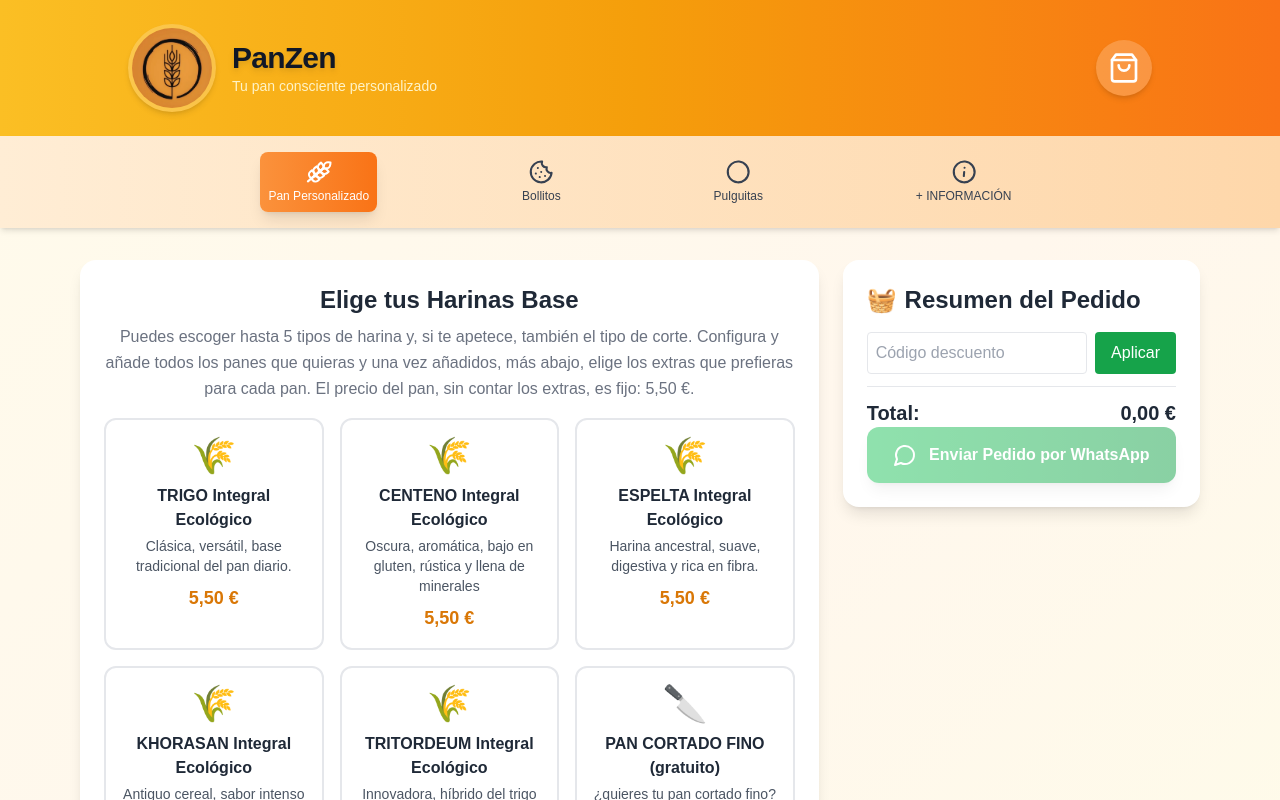
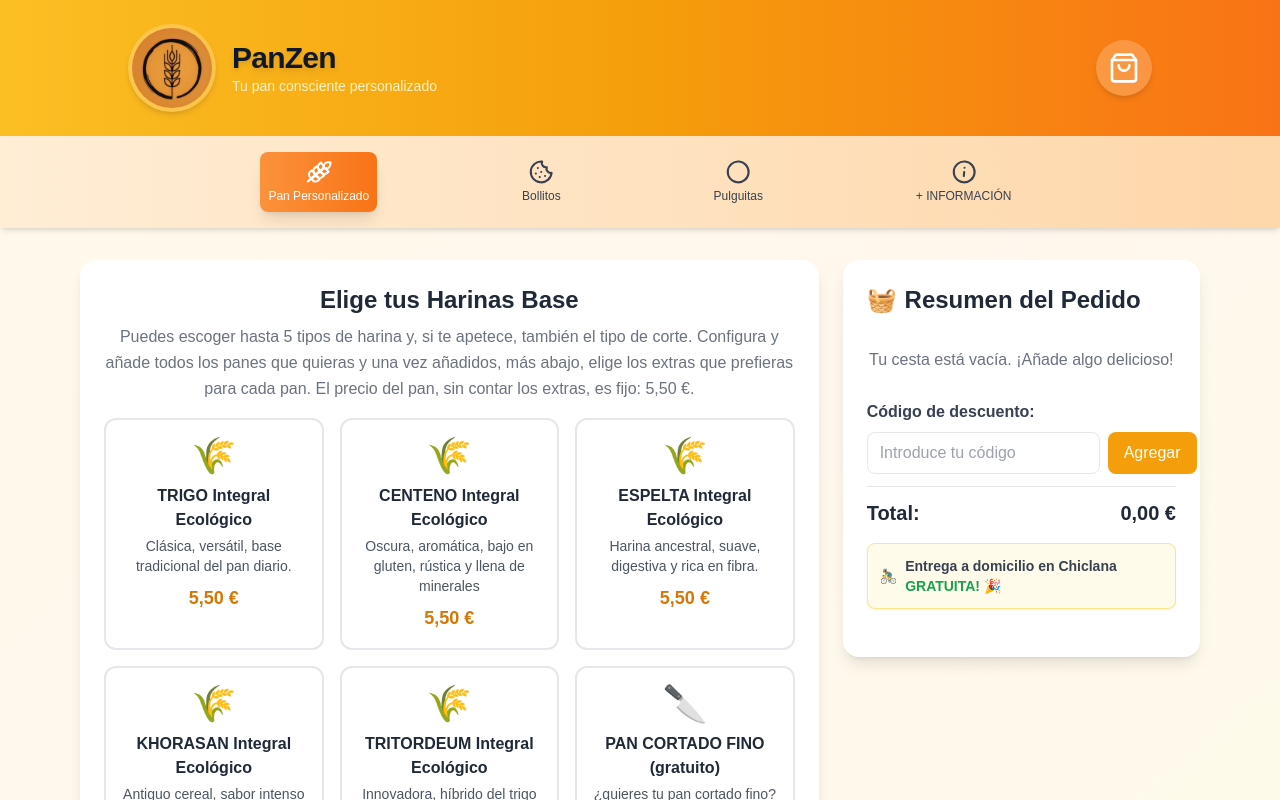
Before and after one commit to ruiznietocom-web/panes4, a React (Create React App) app: page / in a window 1280 px wide. Shown: the top 800 px of the page. Built offline with nearby package versions, Linux system fonts and the light colour scheme.

Commit message:
Update OrderSummary.js

```diff
--- a/src/components/OrderSummary.js
+++ b/src/components/OrderSummary.js
@@ -1,3 +1,4 @@
+
 import React from 'react';
 import { motion } from 'framer-motion';
 import { ShoppingBag, MessageCircle, Trash2 } from 'lucide-react';
@@ -5,106 +6,75 @@ import { bollitos, pulguitas } from '../data/products';
 import { formatPrice } from '../utils/formatPrice';
 
 const OrderSummary = ({ cartItems, onSendWhatsApp, onRemoveItem }) => {
-  // Extras opcionales (propina, café, cerveza)
   const optionalExtras = [
     { id: 'propina', name: 'Toma una Propina!', price: 0.50, icon: '💰' },
     { id: 'cafe', name: 'Toma para un Café!', price: 1.00, icon: '☕' },
     { id: 'cerveza', name: 'Tómate una Cerveza a mi Salud!', price: 1.50, icon: '🍺' },
   ];
 
-  // Estado para extras opcionales
   const [selectedOptionalExtras, setSelectedOptionalExtras] = React.useState([]);
 
-  // Estado para el código de descuento introducido
+  // 🔥 Estados para descuentos
   const [discountCode, setDiscountCode] = React.useState("");
-  const [appliedDiscount, setAppliedDiscount] = React.useState(null);
+  const [discount, setDiscount] = React.useState(0);
+  const [discountMessage, setDiscountMessage] = React.useState("");
 
-  // Lista de descuentos configurables
-  const discountCodes = {
-    PANZEN30: { type: "percent", value: 30, min: 30 }, // -30% si gasto > 30€
-    PAN10: { type: "percent", value: 10, min: 0 }, // -10% siempre
-    FREESHIP: { type: "shipping", value: 5, min: 20 }, // Simulación envío gratis
-  };
-
-  // Cambiar selección de extras opcionales
   const toggleOptionalExtra = (extra) => {
     setSelectedOptionalExtras(prev =>
       prev.includes(extra.id) ? prev.filter(id => id !== extra.id) : [...prev, extra.id]
     );
   };
 
-  // Filtrar items por tipo
   const pansPersonalizados = cartItems.filter(item => item.type === 'panPersonalizado');
   const bollitosInCart = cartItems.filter(item => item.type === 'bollito');
   const pulguitasInCart = cartItems.filter(item => item.type === 'pulguita');
 
-  // Calcular total (sin descuentos)
-  const calculateSubtotal = () => {
+  const calculateTotal = () => {
     let total = 0;
-    // Panes personalizados con extras
     pansPersonalizados.forEach(p => {
       const extrasTotal = p.extras?.reduce((acc, e) => acc + e.price, 0) || 0;
       total += p.price + extrasTotal;
     });
-    // Bollitos
     bollitosInCart.forEach(item => {
       const b = bollitos.find(b => b.id === item.id);
       if (b) total += b.price * item.quantity;
     });
-    // Pulguitas
     pulguitasInCart.forEach(item => {
       const p = pulguitas.find(p => p.id === item.id);
       if (p) total += p.price * item.quantity;
     });
-    // Extras opcionales
     selectedOptionalExtras.forEach(id => {
       const e = optionalExtras.find(opt => opt.id === id);
       if (e) total += e.price;
     });
-    return total;
+
+    // 🔥 Aplica descuento si existe
+    if (discount > 0 && total > 30) {
+      total = total - total * discount;
+    }
+
+    return total.toFixed(2);
   };
 
-  // Calcular total con descuento aplicado
-  const calculateTotal = () => {
-    const subtotal = calculateSubtotal();
-    if (!appliedDiscount) return subtotal;
-
-    // Si el pedido no cumple condiciones (min)
-    if (subtotal < appliedDiscount.min) return subtotal;
-
-    if (appliedDiscount.type === "percent") {
-      return subtotal * (1 - appliedDiscount.value / 100);
-    } else if (appliedDiscount.type === "shipping") {
-      return subtotal - appliedDiscount.value;
-    }
-    return subtotal;
+  // 🔥 Función para validar códigos
+  const applyDiscount = () => {
+    const codes = {
+      PANZEN30: 0.3, // 30% de descuento
+      // aquí puedes añadir más códigos en el futuro
     };
 
-  // Aplicar un código de descuento
-  const applyDiscount = () => {
-    const code = discountCode.toUpperCase().trim();
-    const discount = discountCodes[code];
-
-    if (!discount) {
-      alert("Código inválido ❌");
-      setAppliedDiscount(null);
-      return;
+    if (codes[discountCode.toUpperCase()]) {
+      setDiscount(codes[discountCode.toUpperCase()]);
+      setDiscountMessage("✅ Descuento aplicado correctamente!");
+    } else {
+      setDiscount(0);
+      setDiscountMessage("❌ Código inválido");
     }
-
-    if (calculateSubtotal() < discount.min) {
-      alert(`Este código requiere un gasto mínimo de ${discount.min}€`);
-      setAppliedDiscount(null);
-      return;
-    }
-
-    setAppliedDiscount({ code, ...discount });
   };
 
-  // Generar mensaje para WhatsApp
   const generateWhatsAppMessage = () => {
     let message = `*NUEVO PEDIDO - PanZen*\n\n*RESUMEN DE TU PEDIDO:*\n\n`;
 
-    // Panes personalizados
     if (pansPersonalizados.length > 0) {
       message += `\n*PANES PERSONALIZADOS:*\n`;
       pansPersonalizados.forEach((pan, index) => {
@@ -124,7 +94,6 @@ const OrderSummary = ({ cartItems, onSendWhatsApp, onRemoveItem }) => {
       });
     }
 
-    // Bollitos
     if (bollitosInCart.length > 0) {
       message += `\n*BOLLITOS:*\n`;
       bollitosInCart.forEach(item => {
@@ -133,7 +102,6 @@ const OrderSummary = ({ cartItems, onSendWhatsApp, onRemoveItem }) => {
       });
     }
 
-    // Pulguitas
     if (pulguitasInCart.length > 0) {
       message += `\n*PULGUITAS:*\n`;
       pulguitasInCart.forEach(item => {
@@ -142,7 +110,6 @@ const OrderSummary = ({ cartItems, onSendWhatsApp, onRemoveItem }) => {
       });
     }
 
-    // Extras opcionales
     if (selectedOptionalExtras.length > 0) {
       message += `\n*MANUEL, QUÉ RICO TU PAN!...:*\n`;
       selectedOptionalExtras.forEach(id => {
@@ -151,26 +118,14 @@ const OrderSummary = ({ cartItems, onSendWhatsApp, onRemoveItem }) => {
       });
     }
 
-    // Totales
-    const subtotal = calculateSubtotal();
-    const total = calculateTotal();
-
-    if (appliedDiscount) {
-      message += `\n🔑 Código aplicado: ${appliedDiscount.code}`;
-      message += `\n💰 Subtotal: ${formatPrice(subtotal)}`;
-      message += `\n✅ Total con descuento: ${formatPrice(total)}`;
-    } else {
-      message += `\n*TOTAL: ${formatPrice(total)}*`;
-    }
-
-    message += `\n\n🚴‍♂️ Entrega a domicilio en *Chiclana* *GRATUITA!* 🎉\n\n`;
+    message += `\n*TOTAL: ${formatPrice(calculateTotal())}*\n\n`;
+    message += `🚴‍♂️ Entrega a domicilio en *Chiclana* *GRATUITA!* 🎉\n\n`;
     message += `🙏 EN CUANTO PUEDA CONTACTO CONTIGO Y TE CONFIRMO EL DÍA DE ENTREGA. MUCHAS GRACIAS!!.🙏\n`;
     message += `📱 *PARA MÁS PEDIDOS USA LA AppWeb* ---> https://panespersonalizados.netlify.app/. 📱\n`;
 
     return encodeURIComponent(message);
   };
 
-  // Enviar pedido a WhatsApp
   const handleSendWhatsApp = () => {
     const message = generateWhatsAppMessage();
     const phoneNumber = "627526380";
@@ -193,55 +148,57 @@ const OrderSummary = ({ cartItems, onSendWhatsApp, onRemoveItem }) => {
         </h2>
       </div>
 
-      {/* Aquí irían las secciones de panes, bollitos, pulguitas (igual que antes) */}
+      <div className="space-y-3 mb-6">
+        {isOrderEmpty && (
+          <div className="text-center py-4 text-gray-500">
+            Tu cesta está vacía. ¡Añade algo delicioso!
+          </div>
+        )}
 
-      {/* Casilla para código de descuento */}
-      <div className="mt-4 flex gap-2">
+        {/* Panes Personalizados */}
+        {/* ... tu código original aquí ... */}
+
+        {/* Extras opcionales */}
+        {/* ... tu código original aquí ... */}
+
+        {/* 🔥 Código de descuento */}
+        <div className="mt-4">
+          <h3 className="font-semibold text-gray-700 mb-2">Código de descuento:</h3>
+          <div className="flex gap-2">
             <input
               type="text"
               value={discountCode}
               onChange={(e) => setDiscountCode(e.target.value)}
-          placeholder="Código descuento"
-          className="border p-2 rounded w-full"
+              placeholder="Introduce tu código"
+              className="flex-1 border rounded-lg px-3 py-2 focus:outline-none focus:ring-2 focus:ring-amber-400"
             />
             <button
               onClick={applyDiscount}
-          className="bg-green-600 text-white px-4 py-2 rounded hover:bg-green-700"
+              className="bg-amber-500 text-white px-4 py-2 rounded-lg hover:bg-amber-600 transition"
             >
-          Aplicar
+              Agregar
             </button>
           </div>
+          {discountMessage && (
+            <p className="mt-2 text-sm text-green-600">{discountMessage}</p>
+          )}
+        </div>
 
-      {/* Mostrar total */}
+        {/* Total + info entrega */}
         <div className="border-t pt-3 mt-3">
           <div className="flex justify-between items-center text-xl font-bold">
             <span>Total:</span>
-          {appliedDiscount ? (
-            <>
-              <span className="line-through text-gray-500 mr-2">
-                {formatPrice(calculateSubtotal())}
-              </span>
-              <span className="text-green-600">
-                {formatPrice(calculateTotal())}
-              </span>
-            </>
-          ) : (
             <span>{formatPrice(calculateTotal())}</span>
-          )}
+          </div>
+
+          <div className="mt-4 p-3 bg-amber-50 border border-amber-200 rounded-lg text-sm text-gray-700 flex items-center gap-2 shadow-sm">
+            🚴‍♂️ <span><strong>Entrega a domicilio en Chiclana</strong> <span className="text-green-600 font-semibold">GRATUITA!</span> 🎉</span>
+          </div>
         </div>
       </div>
 
       {/* Botón WhatsApp */}
-      <motion.button
-        onClick={handleSendWhatsApp}
-        disabled={isOrderEmpty}
-        className={`w-full bg-gradient-to-r from-green-500 to-green-600 text-white font-bold py-4 px-6 rounded-xl shadow-lg transition-all duration-300 flex items-center justify-center gap-3 ${isOrderEmpty ? 'opacity-50 cursor-not-allowed' : 'hover:shadow-xl hover:scale-[1.01]'}`}
-        whileHover={isOrderEmpty ? {} : { scale: 1.02 }}
-        whileTap={isOrderEmpty ? {} : { scale: 0.98 }}
-      >
-        <MessageCircle className="w-6 h-6" />
-        Enviar Pedido por WhatsApp
-      </motion.button>
+      {/* ... tu código original aquí ... */}
     </motion.div>
   );
 };
```
Lines whose indentation alone changed are shown as unchanged.
